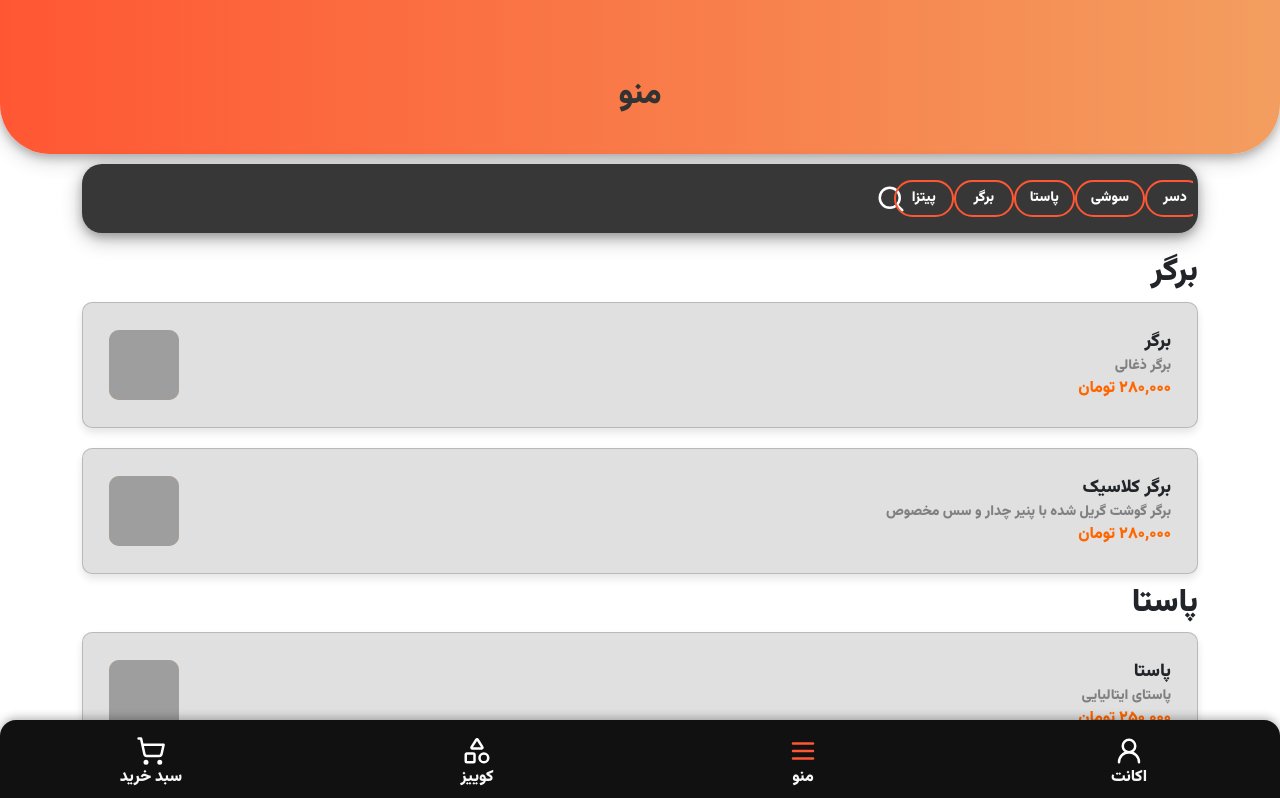
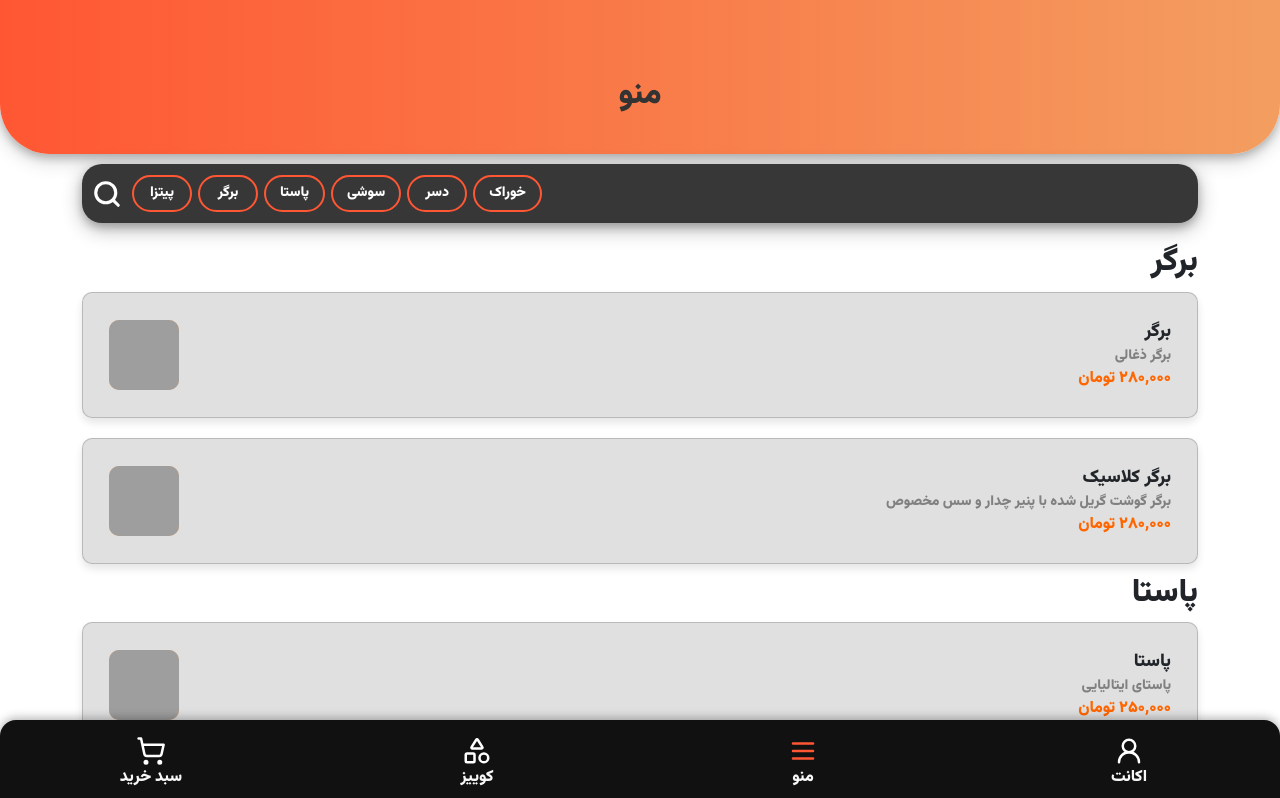
Before and after one commit to itsRev1L/Coffee-Menu, a React (Vite) app: page /#/ in a window 1280 px wide. Shown: the top 798 px of the page. Built offline with nearby package versions, Linux system fonts and the light colour scheme; grey boxes are pictures that could not be loaded.

Commit message:
UI Bug fix

```diff
--- a/src/Componnents/FilterMenuGenerator/FilterMenuGenerator.css
+++ /dev/null
@@ -1,38 +0,0 @@
-.food-option {
-  padding: 0px;
-  margin: 5px, 0px, 0px;
-  flex-shrink: 0;
-}
-.food-option button {
-  font-size: 14px;
-  padding: 6px 14px;
-  min-width: 60px;
-  border-radius: 9999px;
-  border: 2px solid #ff5733;
-  background: transparent;
-  color: #fff;
-  transition: all 0.3s ease-in-out;
-  box-sizing: border-box;
-  cursor: pointer;
-  display: inline-block;
-  text-align: center;
-}
-
-.food-option button:hover,
-.food-option button:focus,
-.food-option button:active {
-  background: linear-gradient(to right, #ff5733, #f39e60);
-  color: white;
-  border-color: transparent;
-  border: none;
-  outline: none;
-  box-shadow: 0 4px 8px rgba(0, 0, 0, 0.2), 0 6px 20px rgba(0, 0, 0, 0.19);
-}
-.food-option-wrapper {
-  background-color: #373737;
-  border-radius: 20px;
-  padding: 6px 5px;
-  margin: 10px 0px 0px 0px;
-  box-shadow: 0 4px 8px 0 rgba(0, 0, 0, 0.2), 0 6px 20px 0 rgba(0, 0, 0, 0.3);
-  transition: all 0.3s ease-in-out;
-}
--- a/src/Componnents/FilterMenuGenerator/FilterMenuGenerator.jsx
+++ /dev/null
@@ -1,28 +0,0 @@
-import React from "react";
-import "./FilterMenuGenerator.css";
-import { Button, Col, Row } from "react-bootstrap";
-
-const FilterMenuGenerator = ({
-  foodData,
-  setSelectedCategory,
-  selectedCategory,
-}) => {
-  return (
-    <>
-      <Row>
-        {foodData.map((food) => (
-          <Col key={food.id} className="food-option">
-            <Button
-              variant={selectedCategory === food.name ? "" : ""}
-              onClick={() => setSelectedCategory(food.name)}
-            >
-              {food.name}
-            </Button>
-          </Col>
-        ))}
-      </Row>
-    </>
-  );
-};
-
-export default FilterMenuGenerator;
--- a/src/Componnents/FilterMenuSearch/FilterMenuSearch.jsx
+++ /dev/null
@@ -1,17 +0,0 @@
-import React from "react";
-import "./FilterMenuSearch.css";
-import { Row, Col } from "reactstrap";
-import { Search } from "lucide-react";
-const FilterMenuSearch = () => {
-  return (
-    <>
-      <Row className="d-flex justify-content-center align-items-center">
-        <Col>
-          <Search color="White" size={30} />
-        </Col>
-      </Row>
-    </>
-  );
-};
-
-export default FilterMenuSearch;
--- a/src/Componnents/MenuPage/FilterMenu/FilterMenu.css
+++ b/src/Componnents/MenuPage/FilterMenu/FilterMenu.css
@@ -1,17 +1,47 @@
-.sticky-menu {
-  position: fixed;
-  top: 0;
-  left: 50%;
-  transform: translateX(-50%);
-  width: 100%;
-  max-width: 600px;
-  z-index: 1000;
+.food-option-wrapper {
+  display: flex;
+  align-items: center;
+  justify-content: space-between;
+  background-color: #373737;
+  border-radius: 20px;
+  padding: 6px 10px;
+  margin-top: 10px;
+  box-shadow: 0 4px 8px rgba(0, 0, 0, 0.2), 0 6px 20px rgba(0, 0, 0, 0.3);
 }
 
 .food-filter-container {
   display: flex;
   overflow-x: auto;
-  flex-direction: row-reverse;
-  padding: 10px 0;
   white-space: nowrap;
+  gap: 6px;
+  flex: 1;
+  padding: 5px 0;
+  margin-left: 10px;
+  scrollbar-width: none;
 }
+
+.food-option {
+  flex-shrink: 0;
+}
+
+.food-option button {
+  font-size: 14px;
+  padding: 6px 14px;
+  min-width: 60px;
+  border-radius: 9999px;
+  border: 2px solid #ff5733;
+  background: transparent;
+  color: #fff;
+  transition: all 0.3s ease-in-out;
+  cursor: pointer;
+}
+
+.food-option button:hover,
+.food-option button:focus,
+.food-option button:active {
+  background: linear-gradient(to right, #ff5733, #f39e60);
+  color: white;
+  border-color: transparent;
+  outline: none;
+  box-shadow: 0 4px 8px rgba(0, 0, 0, 0.2), 0 6px 20px rgba(0, 0, 0, 0.19);
+}
--- a/src/Componnents/MenuPage/FilterMenu/FilterMenu.jsx
+++ b/src/Componnents/MenuPage/FilterMenu/FilterMenu.jsx
@@ -1,9 +1,8 @@
 /* eslint-disable react/prop-types */
 import { useState, useEffect, useRef } from "react";
 import "./FilterMenu.css";
-import { Container, Row, Col } from "react-bootstrap";
-import FilterMenuGenerator from "../../FilterMenuGenerator/FilterMenuGenerator";
-import FilterMenuSearch from "../../FilterMenuSearch/FilterMenuSearch";
+import { Container, Row, Col, Button } from "react-bootstrap";
+import { Search } from "lucide-react";
 
 const FilterMenu = ({ foodData, setSelectedCategory, selectedCategory }) => {
   const [isSticky, setIsSticky] = useState(false);
@@ -29,14 +28,29 @@ const FilterMenu = ({ foodData, setSelectedCategory, selectedCategory }) => {
       className={isSticky ? "sticky-menu" : ""}
       style={{ paddingBottom: "20px" }}
     >
-      <Row className="food-option-wrapper">
-        <Col className="food-filter-container">
-          <FilterMenuGenerator
-            foodData={foodData}
-            setSelectedCategory={setSelectedCategory}
-            selectedCategory={selectedCategory}
-          />
-          <FilterMenuSearch />
+      <Row className="d-flex align-items-center">
+        <Col>
+          <div className="food-option-wrapper">
+            <div>
+              <Search color="White" size={30} strokeWidth={2.5} />
+            </div>
+            <div className="food-filter-container">
+              {foodData.map((food) => (
+                <div key={food.id} className="food-option">
+                  <Button
+                    variant={
+                      selectedCategory === food.name
+                        ? "warning"
+                        : "outline-warning"
+                    }
+                    onClick={() => setSelectedCategory(food.name)}
+                  >
+                    {food.name}
+                  </Button>
+                </div>
+              ))}
+            </div>
+          </div>
         </Col>
       </Row>
     </Container>
--- a/src/Pages/MenuPage.jsx
+++ b/src/Pages/MenuPage.jsx
@@ -10,6 +10,7 @@ function MenuPage() {
     { id: 3, name: "پاستا" },
     { id: 4, name: "سوشی" },
     { id: 5, name: "دسر" },
+    { id: 6, name: "خوراک" },
   ];
 
   const menuItems = [
```
Also changed, not shown: src/Componnents/FilterMenuSearch/FilterMenuSearch.css (deleted).
